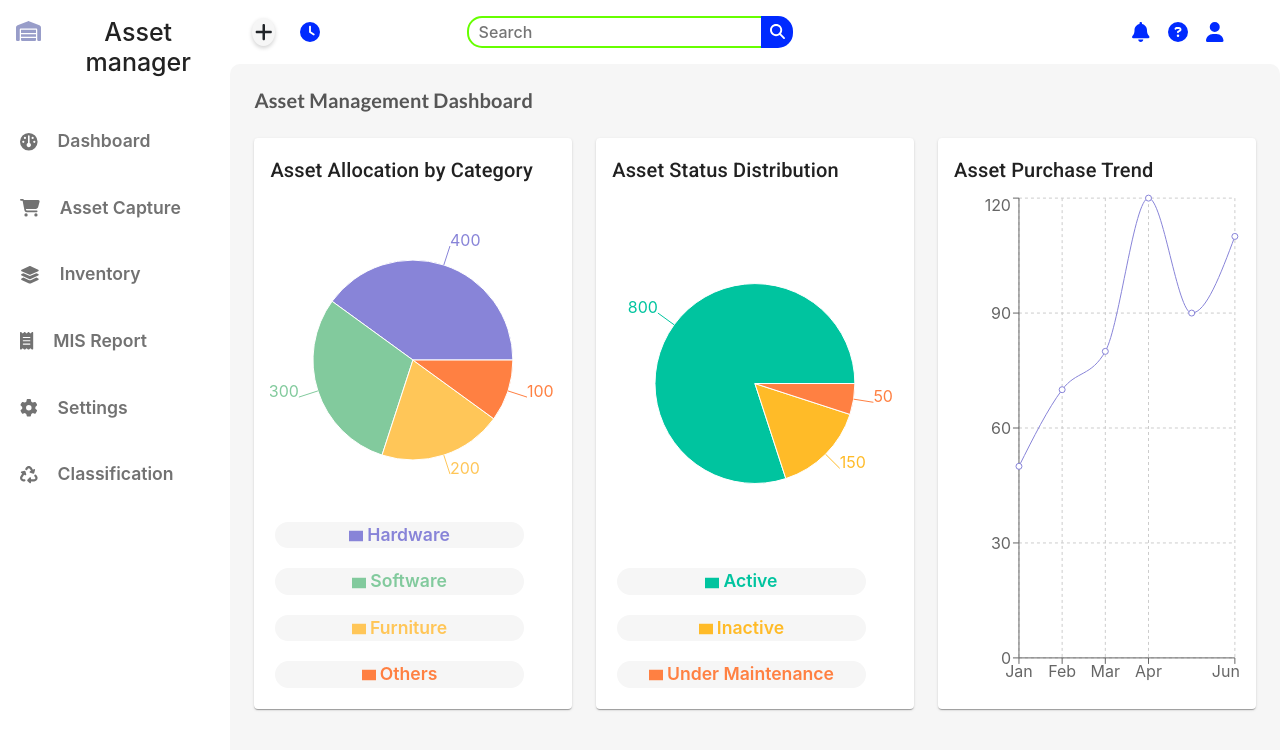
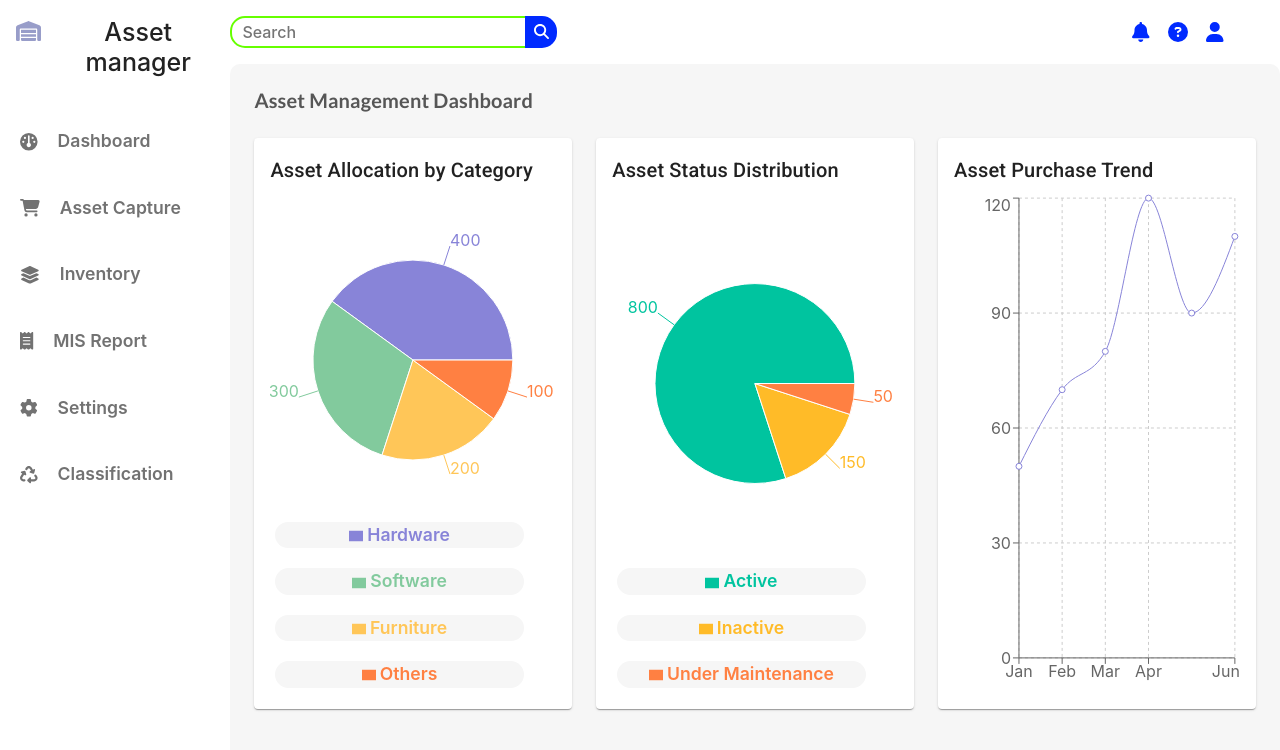
Before and after one commit to AnujNdas/Asset-manager-new, a React (Create React App) app in the folder frontend/: page / in a window 1280 px wide. Shown: the top 750 px of the page. Built offline with nearby package versions, Linux system fonts and the light colour scheme.

Commit message:
Update Menubar.jsx

```diff
--- a/frontend/src/Components/Menubar.jsx
+++ b/frontend/src/Components/Menubar.jsx
@@ -18,14 +18,14 @@ const Menubar = ({ username}) => {
   return (
     <div className='menubar-container'>
       <div className='menubar'>
-        <div className='additional-button'>
+{/*         <div className='additional-button'>
           <div className="buttons-1">
             <FontAwesomeIcon icon={faPlus} />
           </div>
           <div className="buttons">
             <FontAwesomeIcon icon={faClock} />
           </div>
-        </div>
+        </div> */}
         <div className='search-box'>
           <input type='text' placeholder='Search' />
           <button className='search-btn'>
```
